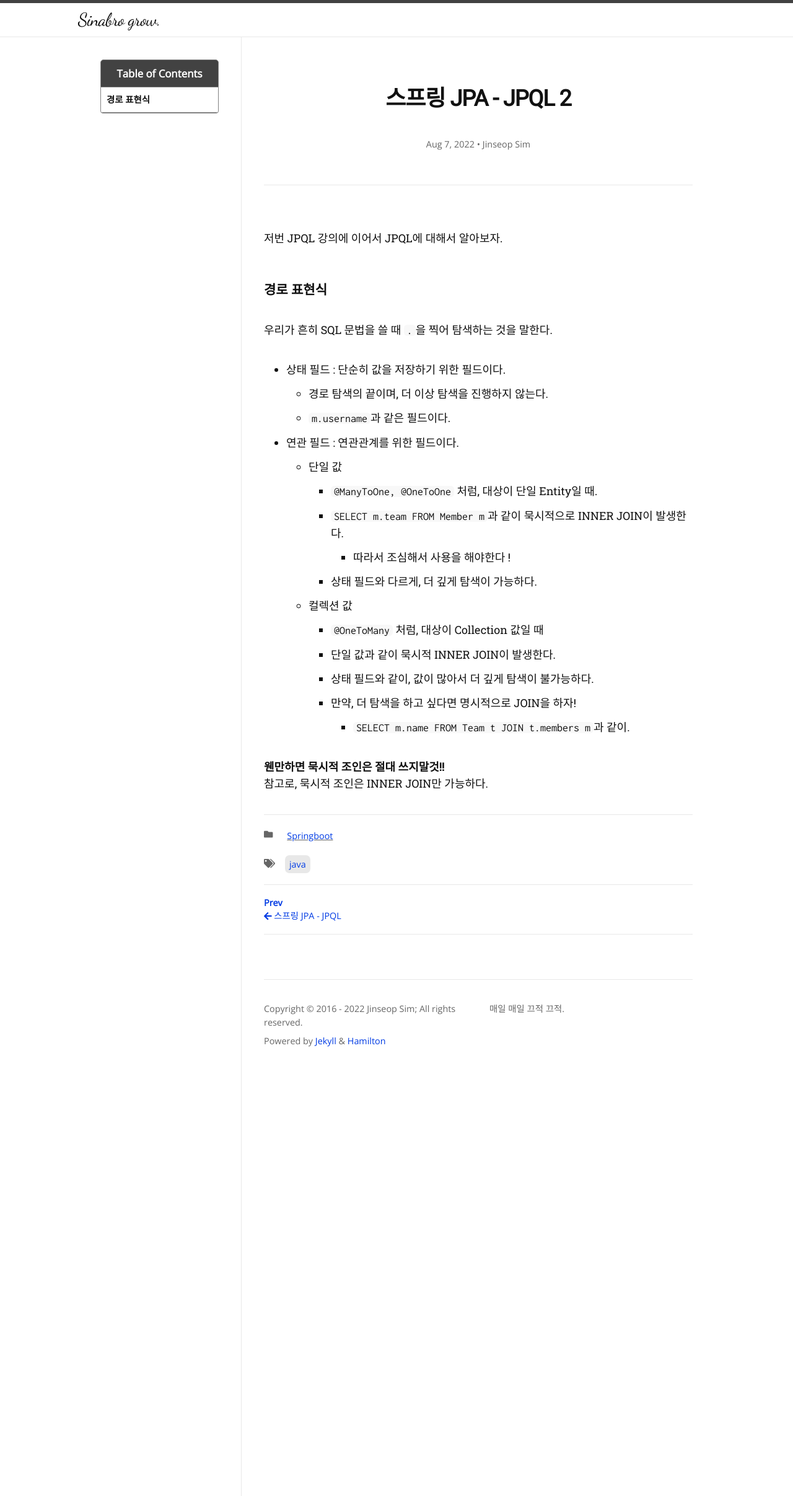
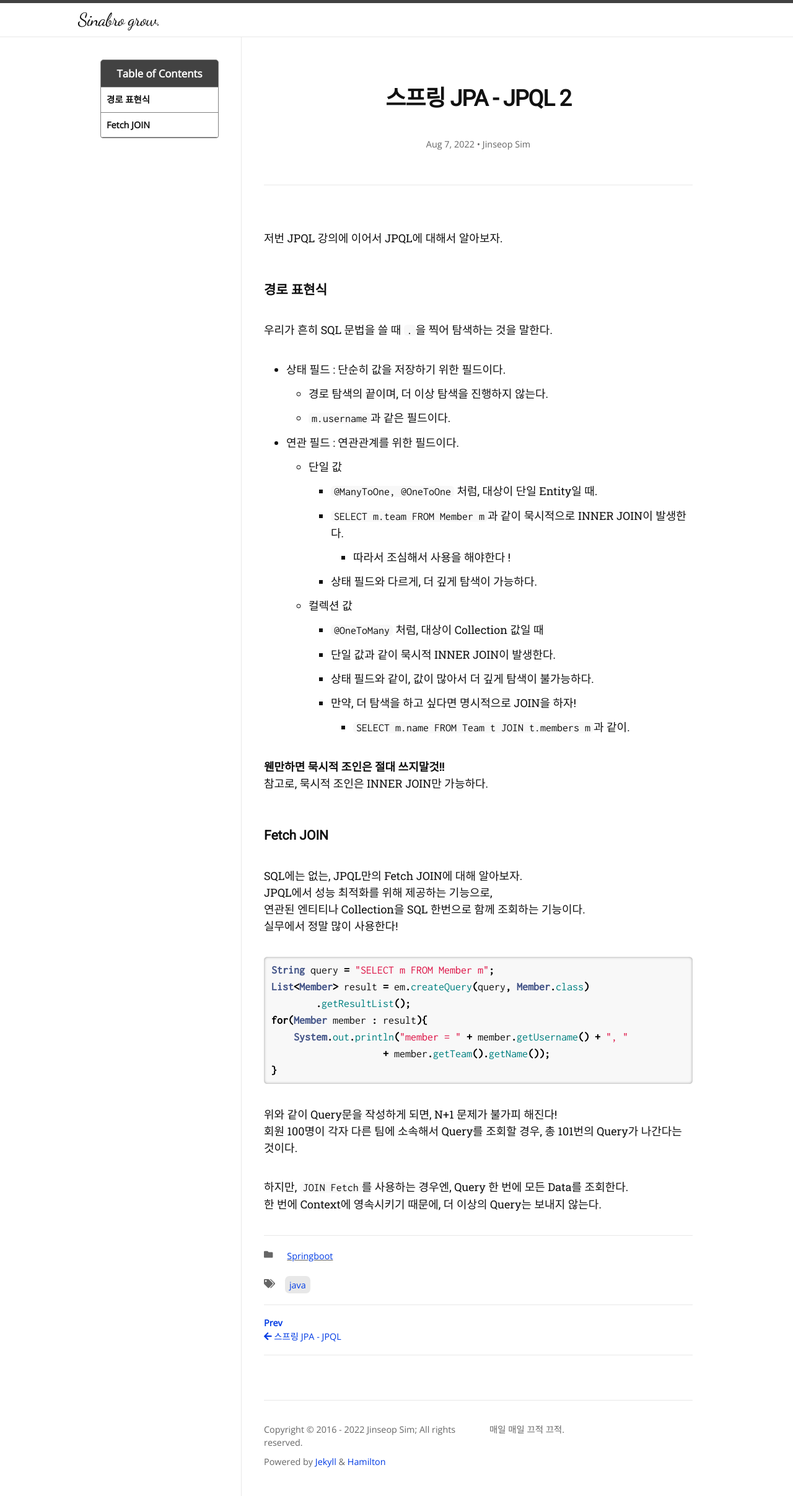
Before and after one commit to Jinseop-Sim/Jinseop-Sim.github.io, a Jekyll site: the page built from _posts/2022-08-07-JPA-JPQL2.md, in a window 1280 px wide. Shown: the whole page at 62% size. Built offline with Jekyll 4.4.1, drawn with Linux system fonts in a browser that asks for light colours; nearby versions of some CDN libraries; some web fonts are replaced.

Commit message:
new post

````diff
--- a/_posts/2022-08-07-JPA-JPQL2.md
+++ b/_posts/2022-08-07-JPA-JPQL2.md
@@ -30,3 +30,25 @@ toc: true
 
 __웬만하면 묵시적 조인은 절대 쓰지말것!!__
 참고로, 묵시적 조인은 INNER JOIN만 가능하다.
+
+### Fetch JOIN
+SQL에는 없는, JPQL만의 Fetch JOIN에 대해 알아보자.
+JPQL에서 성능 최적화를 위해 제공하는 기능으로,
+연관된 엔티티나 Collection을 SQL 한번으로 함께 조회하는 기능이다.
+실무에서 정말 많이 사용한다!
+
+{% highlight java %}
+String query = "SELECT m FROM Member m";
+List<Member> result = em.createQuery(query, Member.class)
+        .getResultList();
+for(Member member : result){
+    System.out.println("member = " + member.getUsername() + ", "
+                    + member.getTeam().getName());
+}
+{% endhighlight %}
+
+위와 같이 Query문을 작성하게 되면, N+1 문제가 불가피 해진다!
+회원 100명이 각자 다른 팀에 소속해서 Query를 조회할 경우, 총 101번의 Query가 나간다는 것이다.
+
+하지만, ```JOIN Fetch```를 사용하는 경우엔, Query 한 번에 모든 Data를 조회한다.
+한 번에 Context에 영속시키기 때문에, 더 이상의 Query는 보내지 않는다.
````
